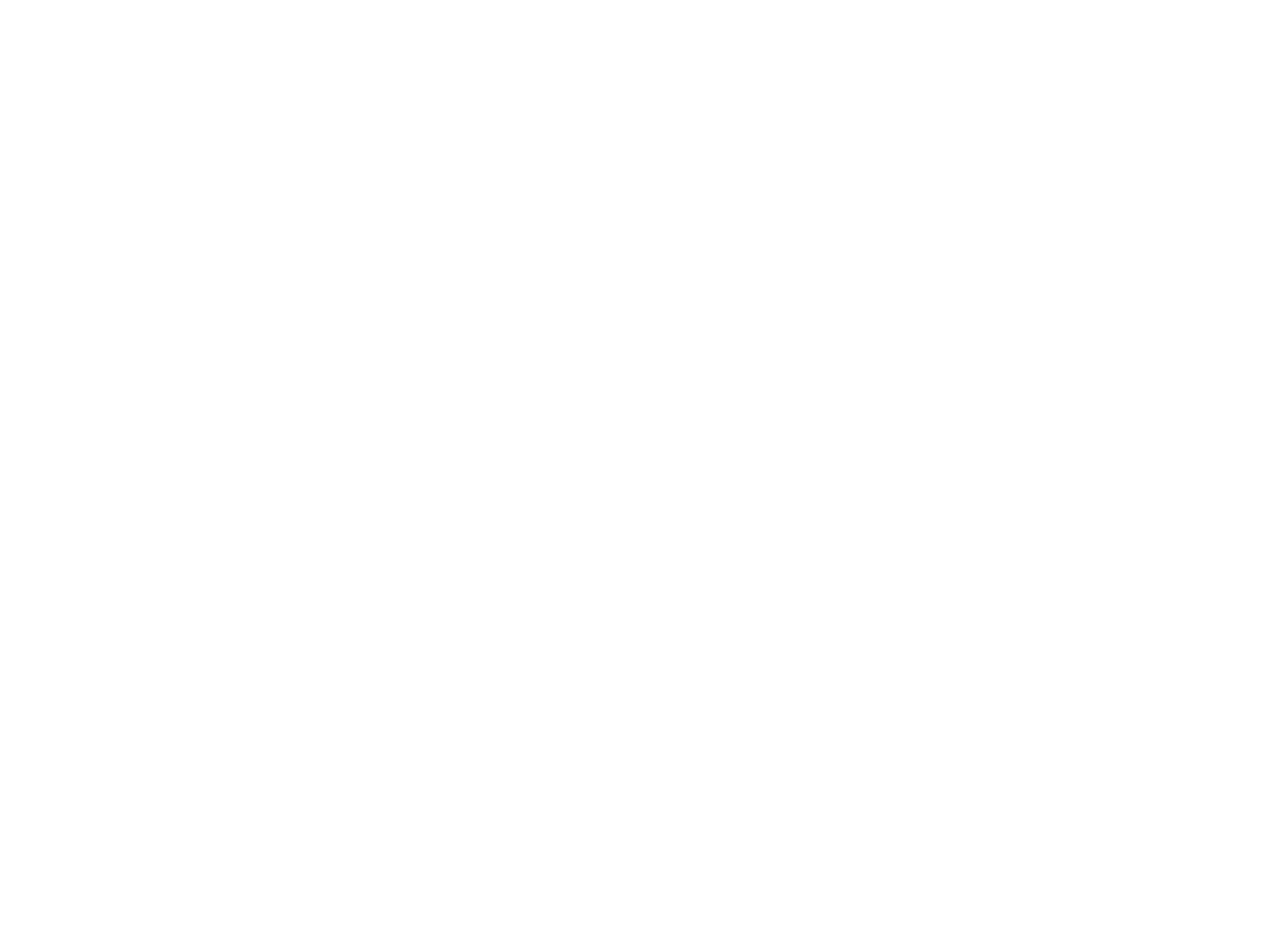
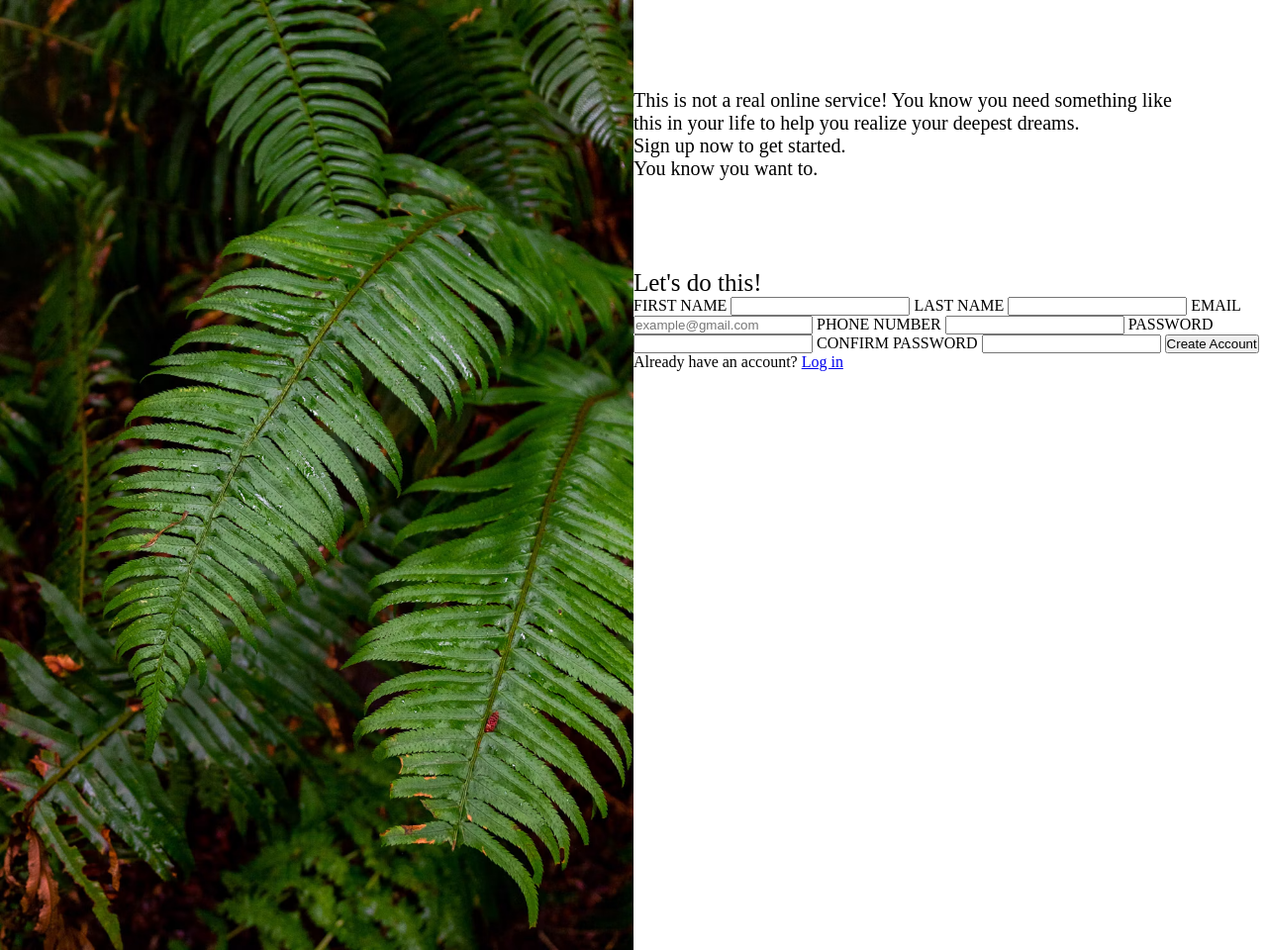
Before and after one commit to t0dii/TOP-signupform, a plain HTML site: page index.html in a window 1280 px wide. Shown: the whole page at 99% size. Before the commit the page ends 800 px from the top, so only its background shows below. Drawn offline with Linux system fonts and the light colour scheme.

Commit message:
skeleton html completed

```diff
--- a/index.html
+++ b/index.html
@@ -3,9 +3,50 @@
 <head>
 	<meta charset="UTF-8">
 	<meta name="viewport" content="width=device-width, initial-scale=1.0">
-	<title>Document</title>
+	<title>ODIN sign up form</title>
+	<link rel="stylesheet" href="style.css">
 </head>
 <body>
+    <div class="container">
+        <img src="odinplant.avif">
+    </div>
 
+    <div class="header-text">
+       	<p>
+    	    This is not a real online service! You know you need something like this in your life to help you realize your deepest dreams.
+    		<br>
+    		Sign up now to get started.
+    		<br>
+        </p>
+        <p>
+            You <span>know</span> you want to.
+        </p>
+    </div>
+
+	<form>
+	<legend>Let's do this!</legend>
+
+	<label for="first-name">FIRST NAME</label>
+	<input id="first-name" type="text"/>
+
+	<label for="last-name">LAST NAME</label>
+	<input id="last-name" type="text"/>
+
+	<label for="email">EMAIL</label>
+	<input id="email" type="text" name="email" placeholder="example@gmail.com"/>
+
+	<label for="phone-number">PHONE NUMBER</label>
+	<input id="phone-number" type="text"/>
+
+	<label for="user-password">PASSWORD</label>
+	<input id="password" type="password" name="password"/>
+
+
+	<label for="user-password">CONFIRM PASSWORD</label>
+	<input id="confirm-password" type="password" name="password"/>
+
+	<button type="submit">Create Account</button>
+	</form>
+	<p>Already have an account? <a href="#">Log in</a></p>
 </body>
 </html>
--- a/style.css
+++ b/style.css
@@ -2,3 +2,31 @@
     margin: 0;
     padding: 0;
 }
+
+.container img{
+    background-repeat: no-repeat;
+    background-position: left top;
+    background-size: 100% 100%;
+    flex: 1;
+    height: 100%;
+    float: left;
+    width: 50%;
+}
+
+.header-text{
+    font-weight: 100px;
+    font-size: 20px;
+    padding: 90px;
+}
+
+legend{
+    font-size: 25px;
+}
+
+label{
+
+}
+
+input{
+
+}
```
Also changed, not shown: odin-lined.png (added), odinplant.avif (added).
